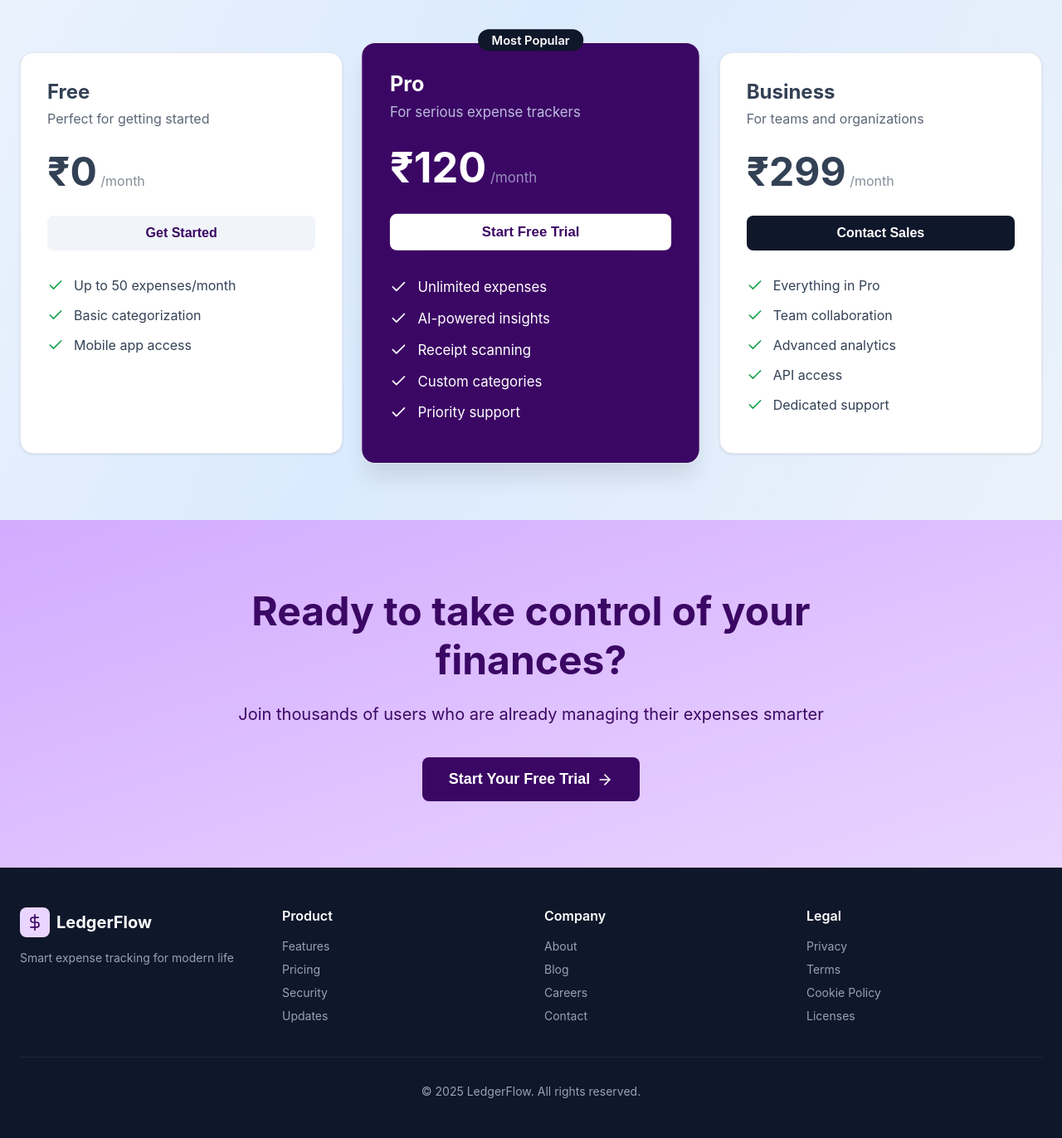
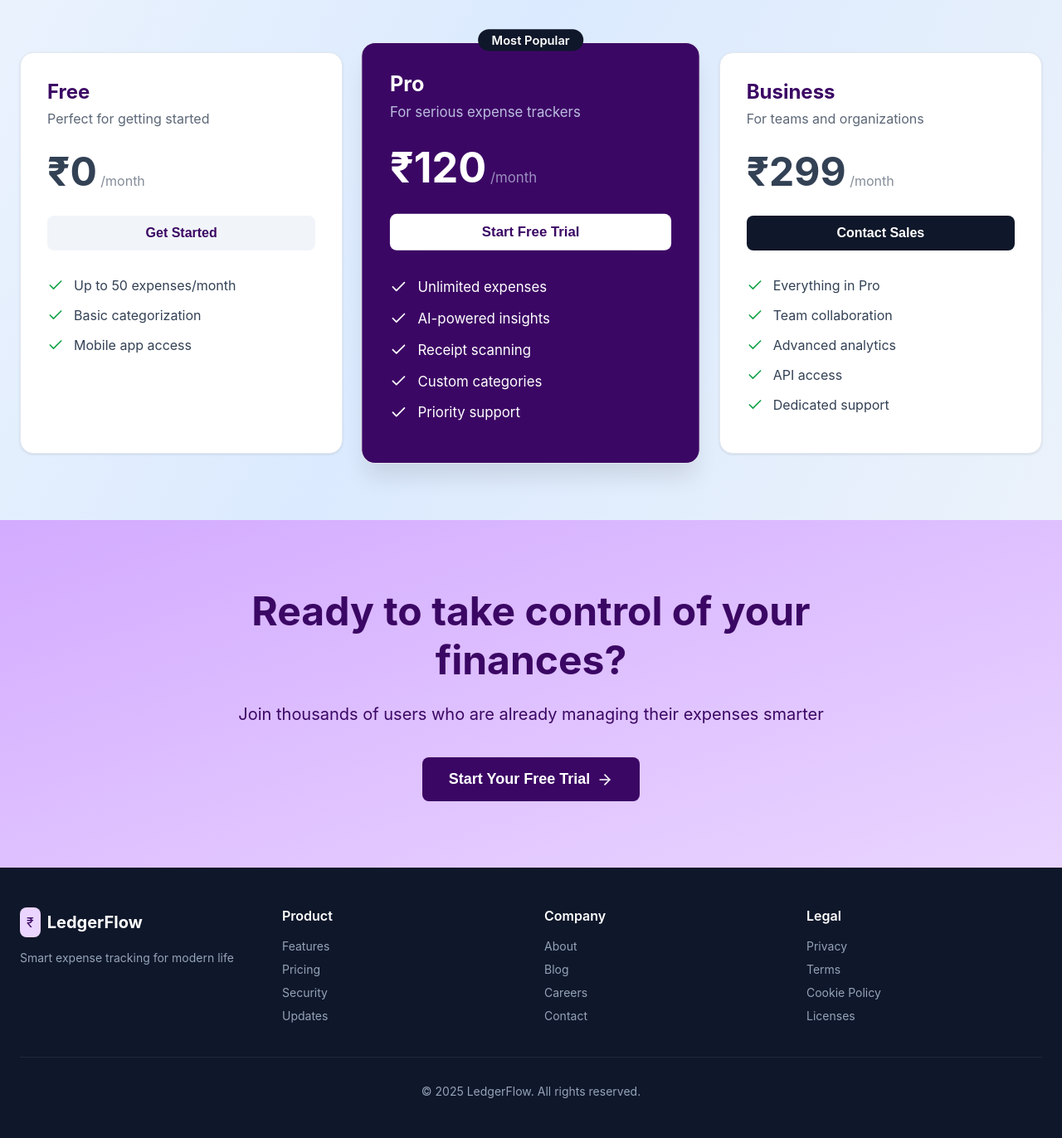
Before and after one commit to Karthik-9912/Expense-Tracker, a Django app: page / in a window 1280 px wide. Shown: the part 1270-2642 px from the top of the page at 83% size. Run offline with Django 5.2, Linux system fonts and the light colour scheme; some libraries are stand-ins or nearby versions.

Commit message:
completed home page

```diff
--- a/home/templates/home.html
+++ b/home/templates/home.html
@@ -100,7 +100,7 @@
 
         <div class="pricing-grid">
           <div class="pricing-card">
-            <h3>Free</h3>
+            <h3 style="color: #3b0764">Free</h3>
             <p class="plan-description">Perfect for getting started</p>
             <div class="price">
               <span class="price-amount">&#8377;0</span>
@@ -173,7 +173,7 @@
           </div>
 
           <div class="pricing-card">
-            <h3>Business</h3>
+            <h3 style="color: #3b0764">Business</h3>
             <p class="plan-description">For teams and organizations</p>
             <div class="price">
               <span class="price-amount">&#8377;299</span>
@@ -239,10 +239,7 @@
           <div class="footer-brand">
             <div class="logo">
               <div class="logo-icon">
-                <svg xmlns="http://www.w3.org/2000/svg" width="20" height="20" viewBox="0 0 24 24" fill="none" stroke="currentColor" stroke-width="2" stroke-linecap="round" stroke-linejoin="round">
-                  <line x1="12" y1="1" x2="12" y2="23"></line>
-                  <path d="M17 5H9.5a3.5 3.5 0 0 0 0 7h5a3.5 3.5 0 0 1 0 7H6"></path>
-                </svg>
+                &#8377;
               </div>
               <span class="logo-text">LedgerFlow</span>
             </div>
```
